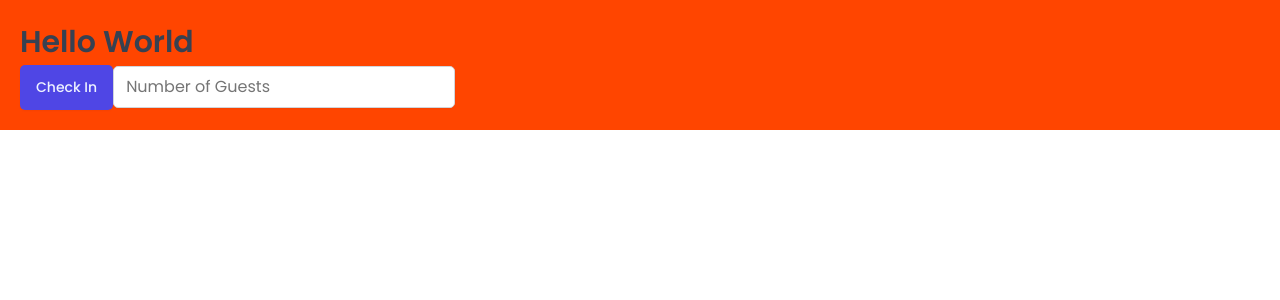
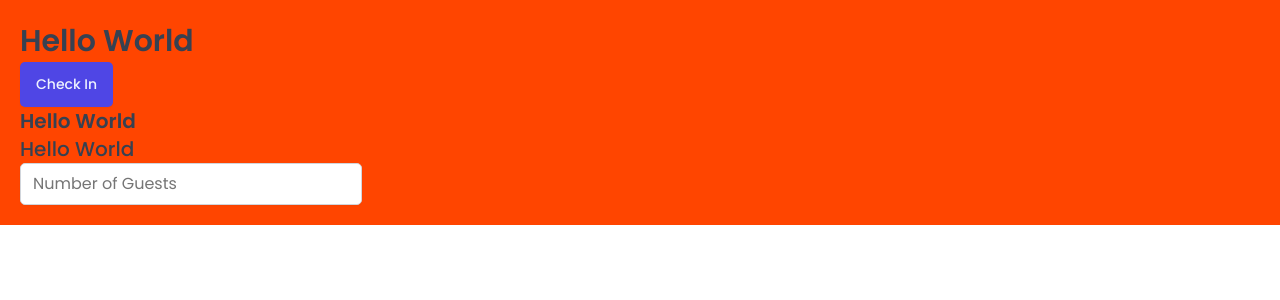
Before and after one commit to ProfBelts/The-Wild-Oasis, a React (Vite) app: page / in a window 1280 px wide. Shown: the top 300 px of the page. Built offline with nearby package versions, Linux system fonts and the light colour scheme; a web font is replaced by a local one.

Commit message:
Styled Component Props

```diff
--- a/src/App.jsx
+++ b/src/App.jsx
@@ -3,13 +3,9 @@ import { styled } from "styled-components";
 import GlobalStyles from "./styles/GlobalStyles";
 import Button from "./ui/Button";
 import Input from "./ui/Input";
+import Heading from "./ui/Heading";
 
 function App() {
-  const H1 = styled.h1`
-    font-size: 30px;
-    font-weight: 600;
-  `;
-
   const StyledApp = styled.main`
     background-color: orangered;
     padding: 20px;
@@ -19,8 +15,10 @@ function App() {
     <>
       <GlobalStyles />
       <StyledApp>
-        <H1>Hello World</H1>
+        <Heading as="h1">Hello World</Heading>
         <Button> Check In </Button>
+        <Heading as="h2">Hello World</Heading>
+        <Heading as="h3">Hello World</Heading>
         <Input type="number" placeholder="Number of Guests"></Input>
       </StyledApp>
     </>
--- /dev/null
+++ b/src/ui/Heading.jsx
@@ -0,0 +1,30 @@
+/* eslint-disable no-unused-vars */
+/* eslint-disable no-constant-condition */
+import { css, styled } from "styled-components";
+
+const Heading = styled.h1`
+  ${(props) =>
+    props.as === "h1" &&
+    css`
+      font-size: 3rem;
+      font-weight: 600;
+    `}
+
+  ${(props) =>
+    props.as === "h2" &&
+    css`
+      font-size: 2rem;
+      font-weight: 600;
+    `}
+
+    ${(props) =>
+    props.as === "h3" &&
+    css`
+      font-size: 2rem;
+      font-weight: 500;
+    `}
+
+    line-height: 1.4
+`;
+
+export default Heading;
```
